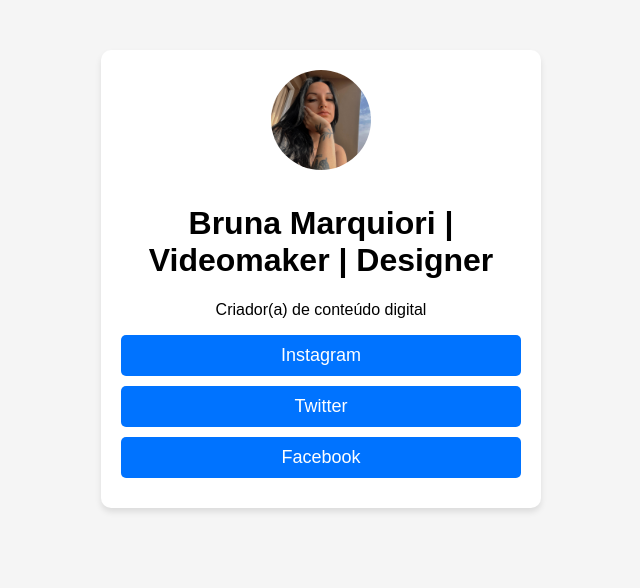
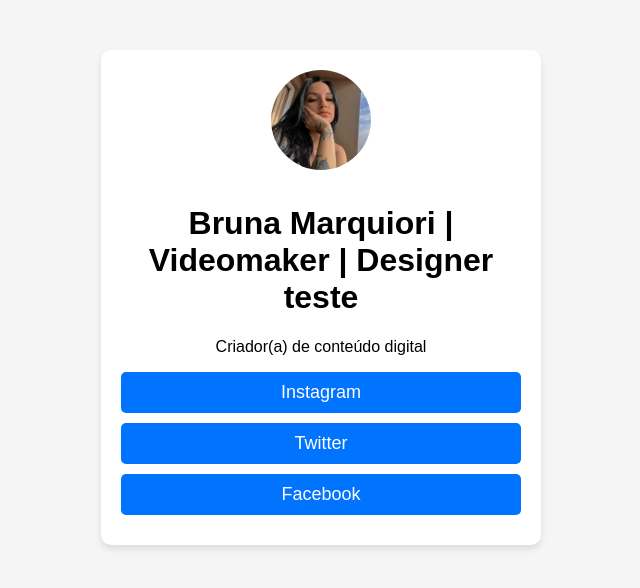
Before and after one commit to FabioASMarra/Linktree5, a plain HTML site: page index.html in a window 1280 px wide. Shown: the whole page, without its empty margins (319-959 px from the left). Drawn offline with Linux system fonts and the light colour scheme.

Commit message:
Adicionei o teste

```diff
--- a/index.html
+++ b/index.html
@@ -9,7 +9,7 @@
 <body>
     <div class="container">
         <img src="img/perfil.jpg" alt="Sua Foto" class="profile-pic">
-        <h1>Bruna Marquiori | Videomaker | Designer</h1>
+        <h1>Bruna Marquiori | Videomaker | Designer teste</h1>
         <p>Criador(a) de conteúdo digital</p>
 
         <div class="links">
```
